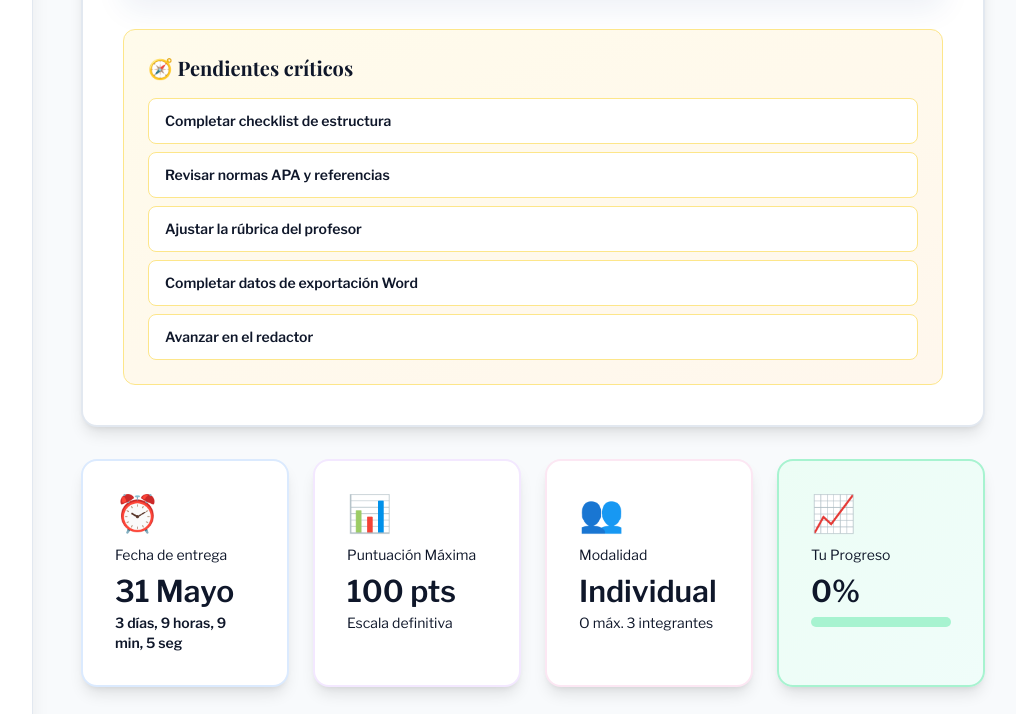
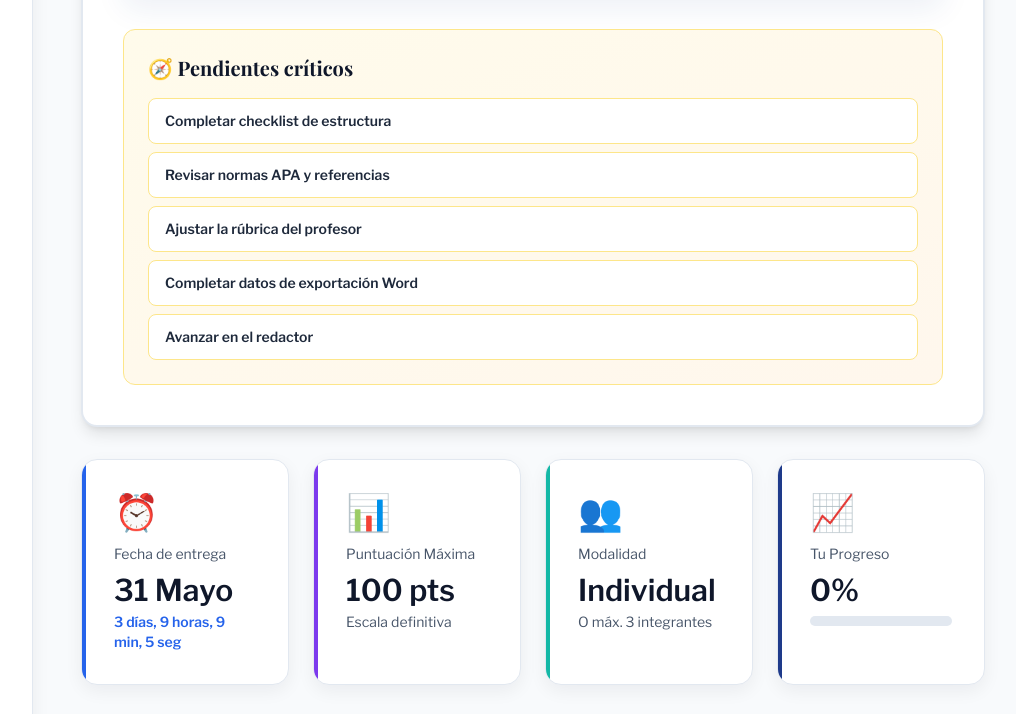
Before and after one commit to jeronimoparra-ai/processadmin, a plain HTML site: page index.html in a window 1280 px wide. Shown: the part 910-1624 px from the top of the page, without its empty margins (247-1263 px from the left). Drawn offline with nearby package versions, Linux system fonts and the light colour scheme.

Commit message:
Panel: unify metric cards with balanced palette

```diff
--- a/css/redesign.css
+++ b/css/redesign.css
@@ -124,7 +124,7 @@
 .muted{color:var(--text-muted)}
 
 /* ensure existing ids keep usable */
-#main-workspace, #main-workspace *{color:inherit}
+#main-workspace{color:var(--text-main)}
 
 /* Component overrides to restyle existing Tailwind-based markup into the new theme */
 .bg-white{background:var(--surface);color:inherit}
@@ -136,6 +136,58 @@
 .bg-slate-50{background:transparent}
 .bg-gradient-to-br{background-image:none}
 .bg-gradient-to-r{background-image:none}
+
+/* Panel metric cards: consistent white surface and subtle accent borders */
+.space-y-8.max-w-7xl.mx-auto > .grid.grid-cols-1.sm\:grid-cols-2.lg\:grid-cols-4 > .group{
+  background: var(--surface) !important;
+  border: 1px solid var(--border) !important;
+  box-shadow: var(--shadow-1) !important;
+  color: var(--text-main) !important;
+  position: relative;
+  overflow: hidden;
+}
+
+.space-y-8.max-w-7xl.mx-auto > .grid.grid-cols-1.sm\:grid-cols-2.lg\:grid-cols-4 > .group::before{
+  content: '';
+  position: absolute;
+  inset: 0 auto auto 0;
+  width: 4px;
+  height: 100%;
+  background: var(--color-secondary);
+}
+
+.space-y-8.max-w-7xl.mx-auto > .grid.grid-cols-1.sm\:grid-cols-2.lg\:grid-cols-4 > .group:nth-child(1)::before{ background: var(--color-secondary); }
+.space-y-8.max-w-7xl.mx-auto > .grid.grid-cols-1.sm\:grid-cols-2.lg\:grid-cols-4 > .group:nth-child(2)::before{ background: #7c3aed; }
+.space-y-8.max-w-7xl.mx-auto > .grid.grid-cols-1.sm\:grid-cols-2.lg\:grid-cols-4 > .group:nth-child(3)::before{ background: var(--color-accent); }
+.space-y-8.max-w-7xl.mx-auto > .grid.grid-cols-1.sm\:grid-cols-2.lg\:grid-cols-4 > .group:nth-child(4)::before{ background: var(--color-primary); }
+
+.space-y-8.max-w-7xl.mx-auto > .grid.grid-cols-1.sm\:grid-cols-2.lg\:grid-cols-4 > .group .text-slate-600,
+.space-y-8.max-w-7xl.mx-auto > .grid.grid-cols-1.sm\:grid-cols-2.lg\:grid-cols-4 > .group .text-slate-500{
+  color: var(--text-muted) !important;
+}
+
+.space-y-8.max-w-7xl.mx-auto > .grid.grid-cols-1.sm\:grid-cols-2.lg\:grid-cols-4 > .group .text-blue-900,
+.space-y-8.max-w-7xl.mx-auto > .grid.grid-cols-1.sm\:grid-cols-2.lg\:grid-cols-4 > .group .text-purple-900,
+.space-y-8.max-w-7xl.mx-auto > .grid.grid-cols-1.sm\:grid-cols-2.lg\:grid-cols-4 > .group .text-pink-900,
+.space-y-8.max-w-7xl.mx-auto > .grid.grid-cols-1.sm\:grid-cols-2.lg\:grid-cols-4 > .group .text-emerald-900{
+  color: var(--text-main) !important;
+}
+
+.space-y-8.max-w-7xl.mx-auto > .grid.grid-cols-1.sm\:grid-cols-2.lg\:grid-cols-4 > .group .bg-blue-200,
+.space-y-8.max-w-7xl.mx-auto > .grid.grid-cols-1.sm\:grid-cols-2.lg\:grid-cols-4 > .group .bg-purple-200,
+.space-y-8.max-w-7xl.mx-auto > .grid.grid-cols-1.sm\:grid-cols-2.lg\:grid-cols-4 > .group .bg-green-200,
+.space-y-8.max-w-7xl.mx-auto > .grid.grid-cols-1.sm\:grid-cols-2.lg\:grid-cols-4 > .group .bg-orange-200,
+.space-y-8.max-w-7xl.mx-auto > .grid.grid-cols-1.sm\:grid-cols-2.lg\:grid-cols-4 > .group .bg-emerald-200{
+  background: #e2e8f0 !important;
+}
+
+.space-y-8.max-w-7xl.mx-auto > .grid.grid-cols-1.sm\:grid-cols-2.lg\:grid-cols-4 > .group .bg-blue-600,
+.space-y-8.max-w-7xl.mx-auto > .grid.grid-cols-1.sm\:grid-cols-2.lg\:grid-cols-4 > .group .bg-purple-600,
+.space-y-8.max-w-7xl.mx-auto > .grid.grid-cols-1.sm\:grid-cols-2.lg\:grid-cols-4 > .group .bg-green-600,
+.space-y-8.max-w-7xl.mx-auto > .grid.grid-cols-1.sm\:grid-cols-2.lg\:grid-cols-4 > .group .bg-orange-600,
+.space-y-8.max-w-7xl.mx-auto > .grid.grid-cols-1.sm\:grid-cols-2.lg\:grid-cols-4 > .group .bg-emerald-600{
+  color: #fff !important;
+}
 
 input[type="text"], input[type="date"], textarea, select{
   background:transparent;border:1px solid var(--border);padding:10px;border-radius:10px;color:var(--text-main);width:100%;box-sizing:border-box
```
